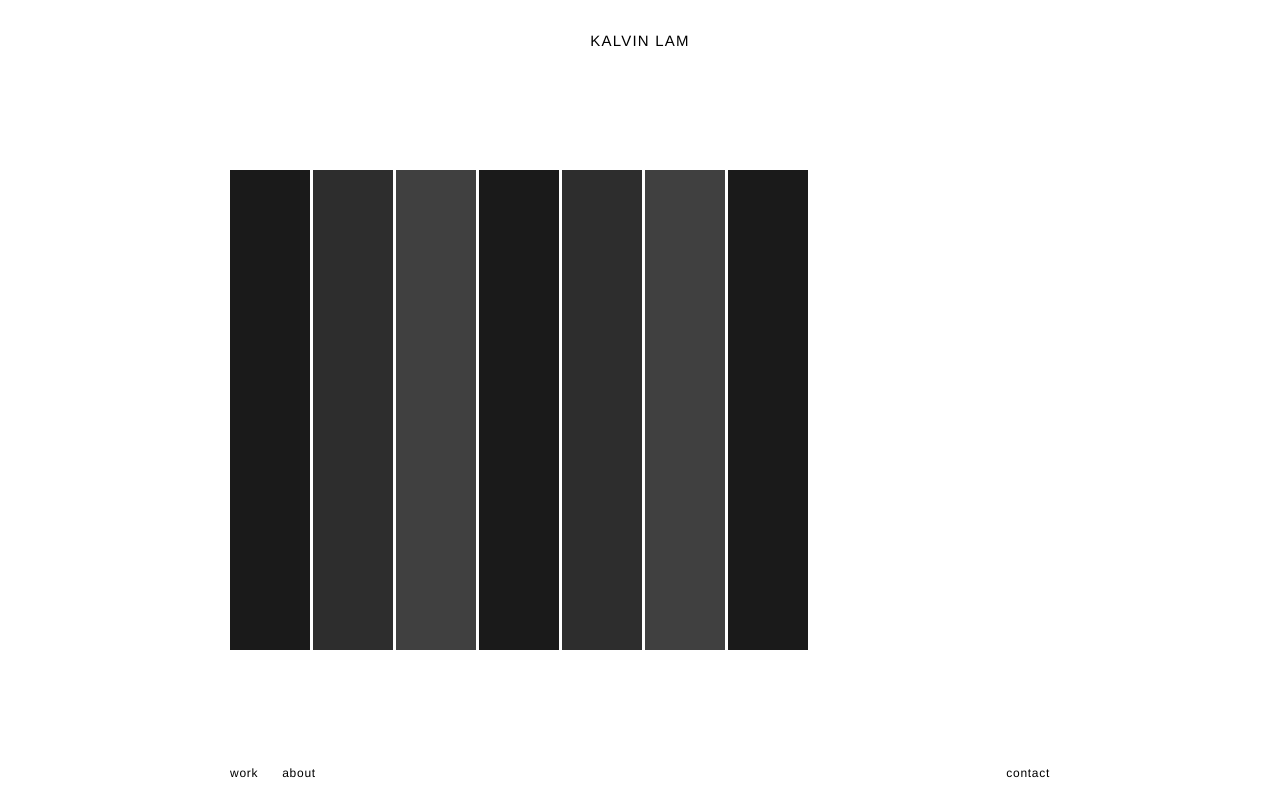
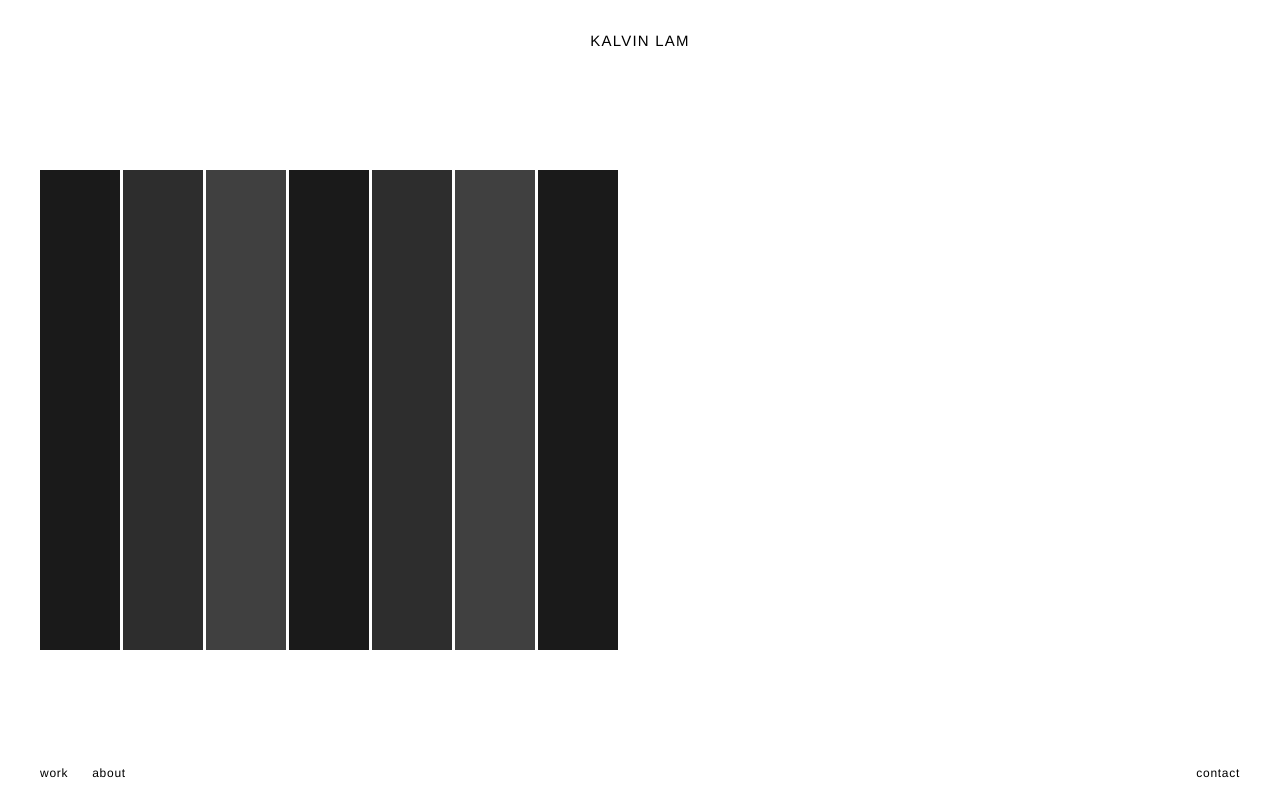
Before and after one commit to theklam/personal-site, a plain HTML site: page index.html in a window 1280 px wide. Drawn offline with Linux system fonts and the light colour scheme.

Commit message:
nav spans full reel width with space-between

```diff
--- a/index.html
+++ b/index.html
@@ -46,7 +46,6 @@
       scrollbar-width: none;
       gap: 3px;
       width: 100%;
-      max-width: 900px;
       padding: 0 40px;
     }
 
@@ -146,9 +145,6 @@
       font-size: 12px;
       letter-spacing: 0.06em;
       text-transform: lowercase;
-      max-width: 900px;
-      margin: 0 auto;
-      width: 100%;
     }
 
     nav a {
```
